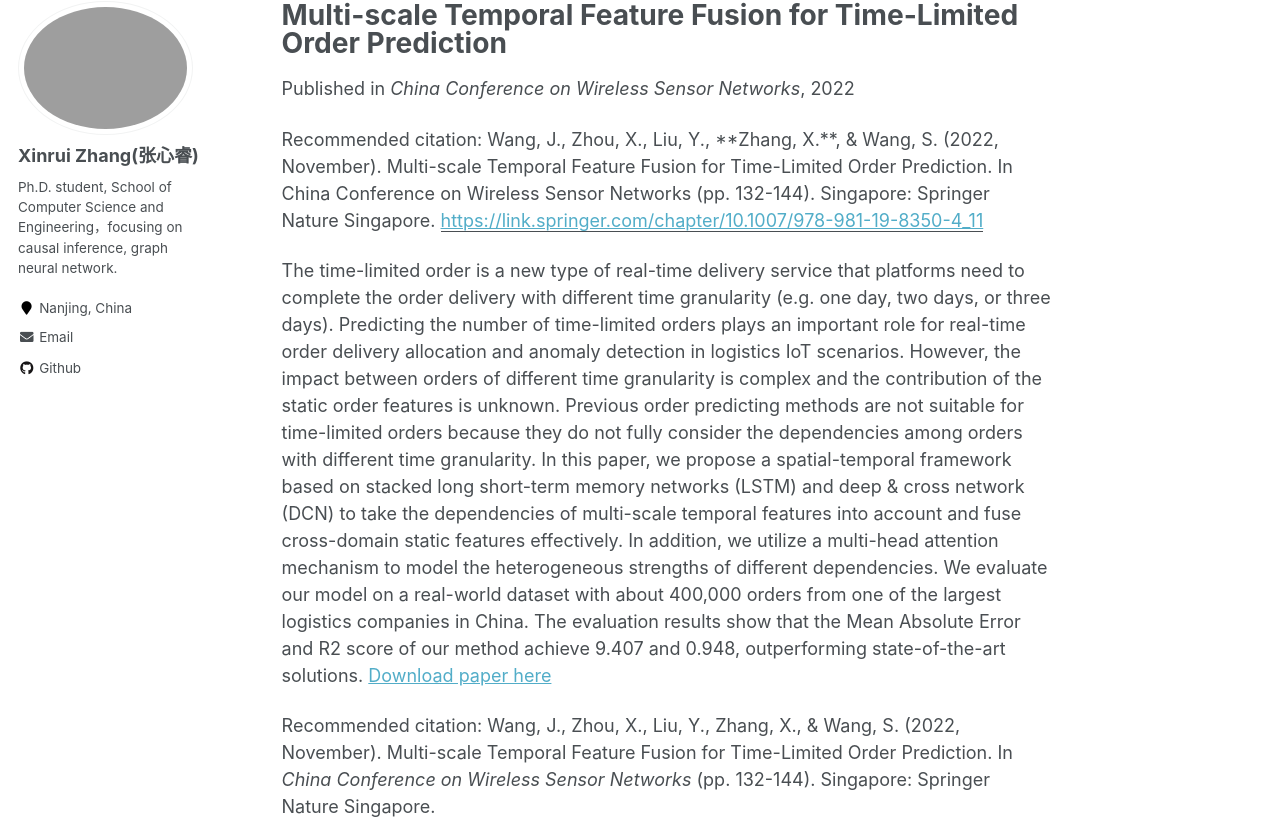
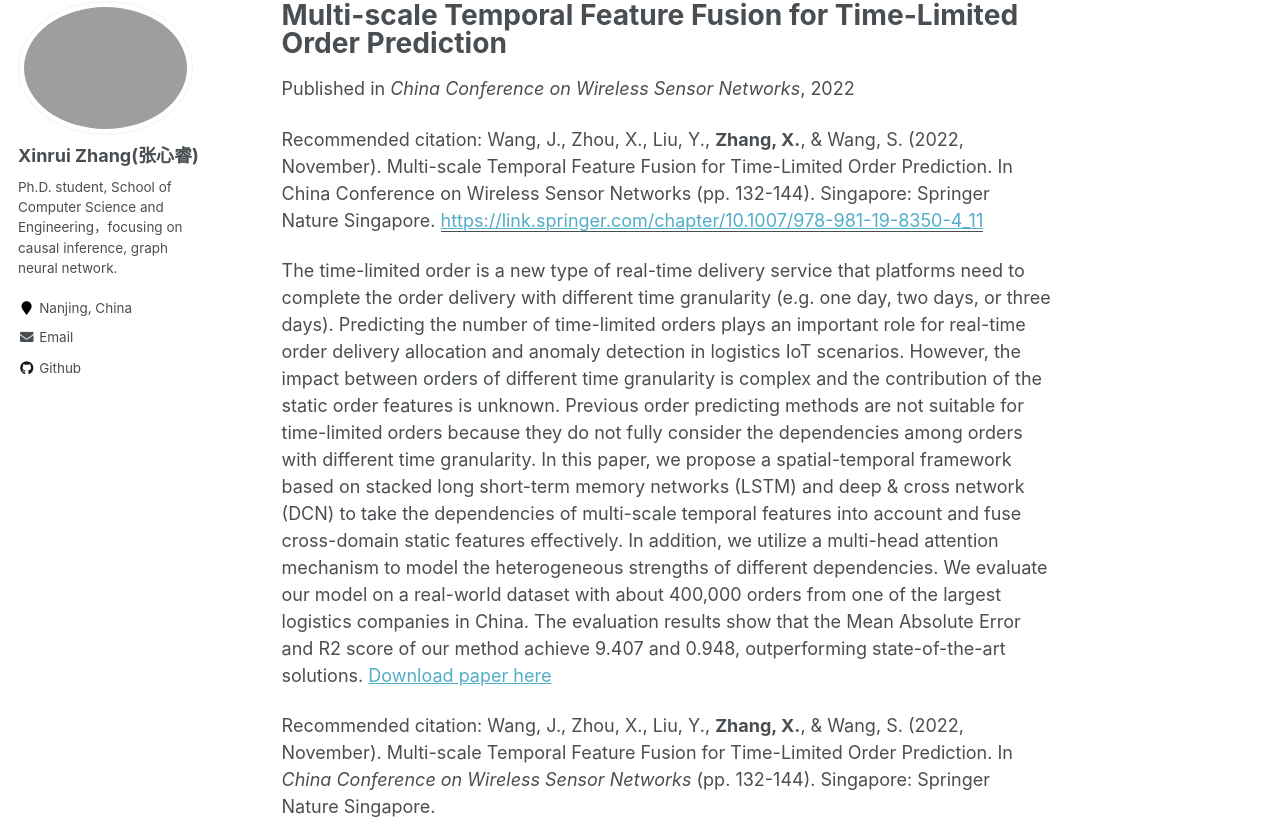
Before and after one commit to Xinrui-Zhang/Xinrui-Zhang.github.io, a Jekyll site: the page built from _publications/2022-11-25-paper-multiscale.md, in a window 1280 px wide and 1400 px high. Shown: the part 117-942 px from the top of the window. Built offline with Jekyll 4.4.1, drawn with Linux system fonts in a browser that asks for light colours.

Commit message:
test bold

```diff
--- a/_publications/2022-11-25-paper-multiscale.md
+++ b/_publications/2022-11-25-paper-multiscale.md
@@ -5,10 +5,10 @@ permalink: /publications/2022-11-25-paper-multiscale
 date: 2022-11-25
 venue: "China Conference on Wireless Sensor Networks"
 paperurl: "https://link.springer.com/chapter/10.1007/978-981-19-8350-4_11"
-citation: "Wang, J., Zhou, X., Liu, Y., **Zhang, X.**, & Wang, S. (2022, November). Multi-scale Temporal Feature Fusion for Time-Limited Order Prediction. In China Conference on Wireless Sensor Networks (pp. 132-144). Singapore: Springer Nature Singapore."
+citation: "Wang, J., Zhou, X., Liu, Y., <b>Zhang, X.</b>, & Wang, S. (2022, November). Multi-scale Temporal Feature Fusion for Time-Limited Order Prediction. In China Conference on Wireless Sensor Networks (pp. 132-144). Singapore: Springer Nature Singapore."
 ---
 
 The time-limited order is a new type of real-time delivery service that platforms need to complete the order delivery with different time granularity (e.g. one day, two days, or three days). Predicting the number of time-limited orders plays an important role for real-time order delivery allocation and anomaly detection in logistics IoT scenarios. However, the impact between orders of different time granularity is complex and the contribution of the static order features is unknown. Previous order predicting methods are not suitable for time-limited orders because they do not fully consider the dependencies among orders with different time granularity. In this paper, we propose a spatial-temporal framework based on stacked long short-term memory networks (LSTM) and deep & cross network (DCN) to take the dependencies of multi-scale temporal features into account and fuse cross-domain static features effectively. In addition, we utilize a multi-head attention mechanism to model the heterogeneous strengths of different dependencies. We evaluate our model on a real-world dataset with about 400,000 orders from one of the largest logistics companies in China. The evaluation results show that the Mean Absolute Error and R2 score of our method achieve 9.407 and 0.948, outperforming state-of-the-art solutions.
 [Download paper here](https://link.springer.com/chapter/10.1007/978-981-19-8350-4_11)
 
-Recommended citation: Wang, J., Zhou, X., Liu, Y., Zhang, X., & Wang, S. (2022, November). Multi-scale Temporal Feature Fusion for Time-Limited Order Prediction. In <i>China Conference on Wireless Sensor Networks</i> (pp. 132-144). Singapore: Springer Nature Singapore.
+Recommended citation: Wang, J., Zhou, X., Liu, Y., <b>Zhang, X.</b>, & Wang, S. (2022, November). Multi-scale Temporal Feature Fusion for Time-Limited Order Prediction. In <i>China Conference on Wireless Sensor Networks</i> (pp. 132-144). Singapore: Springer Nature Singapore.
```
